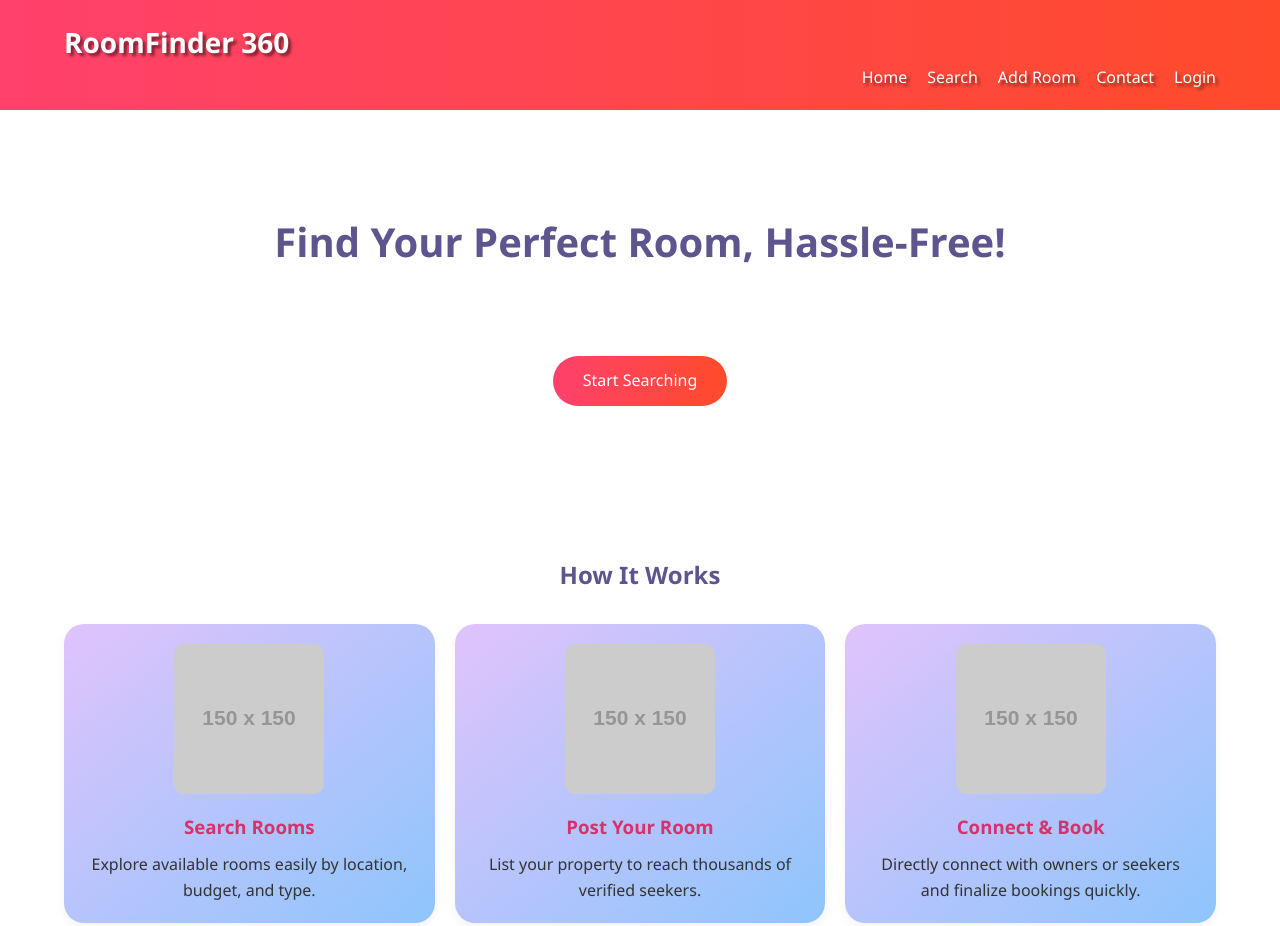
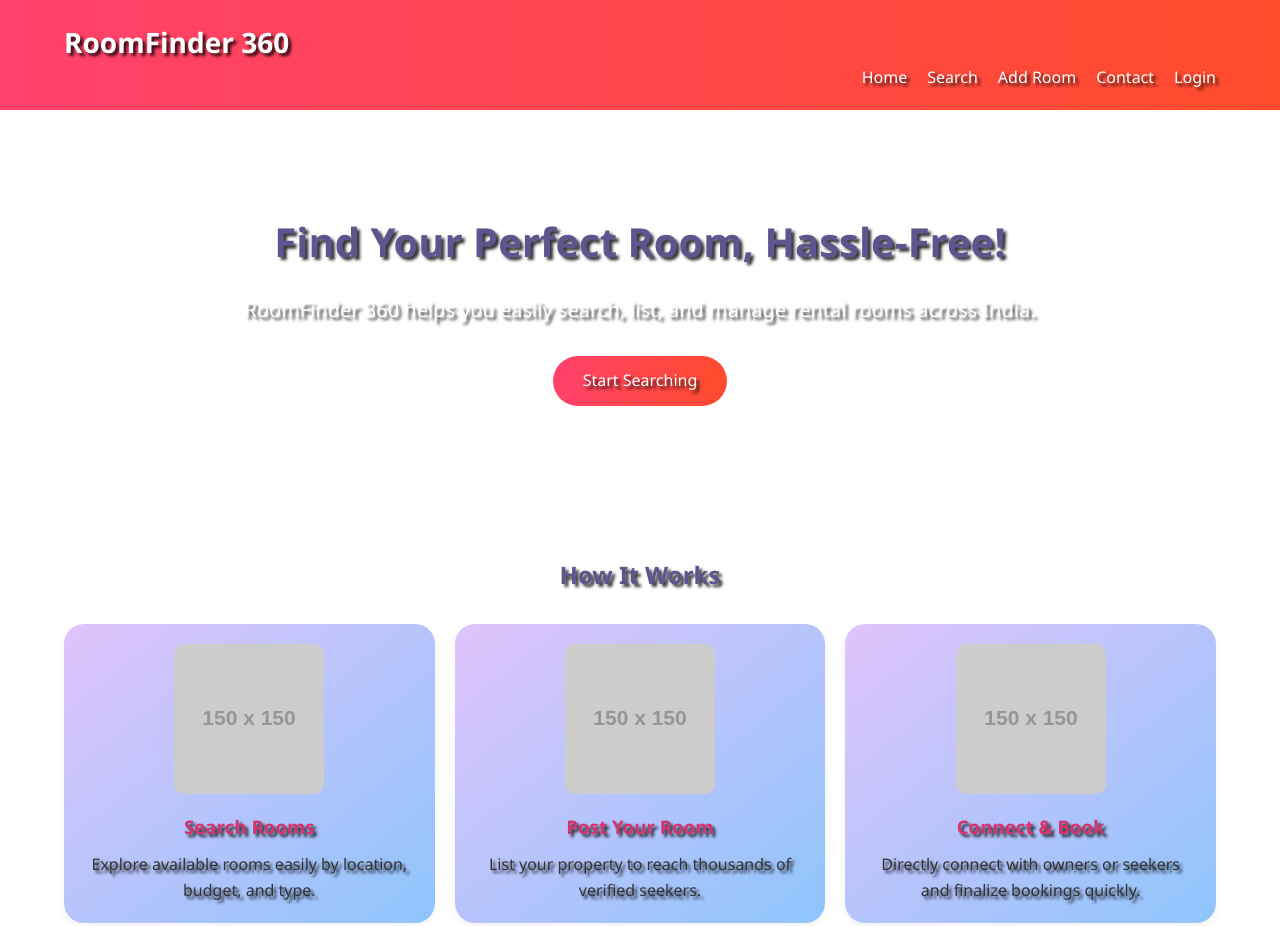
Before and after one commit to keshav8982/RoomFinder360, a plain HTML site: page index.html in a window 1280 px wide. Shown: the top 926 px of the page. Drawn offline with Linux system fonts and the light colour scheme; placeholder pictures from the web are drawn by us.

Commit message:
Update style.css

```diff
--- a/style.css
+++ b/style.css
@@ -17,13 +17,14 @@ body {
     background: linear-gradient(to right, #ff416c, #ff4b2b);
     color: #fff;
     padding: 20px 0;
-    text-shadow : 3px 3px 3px rgba(0,0,0,0.5);
+    text-shadow : 3px 3px 3px rgba(0,0,0,0.8);
 }
 
 .container {
     width: 90%;
     max-width: 1200px;
     margin: 0 auto;
+    text-shadow : 3px 3px 3px rgba(0,0,0,0.8);
 }
 
 .logo {
```
